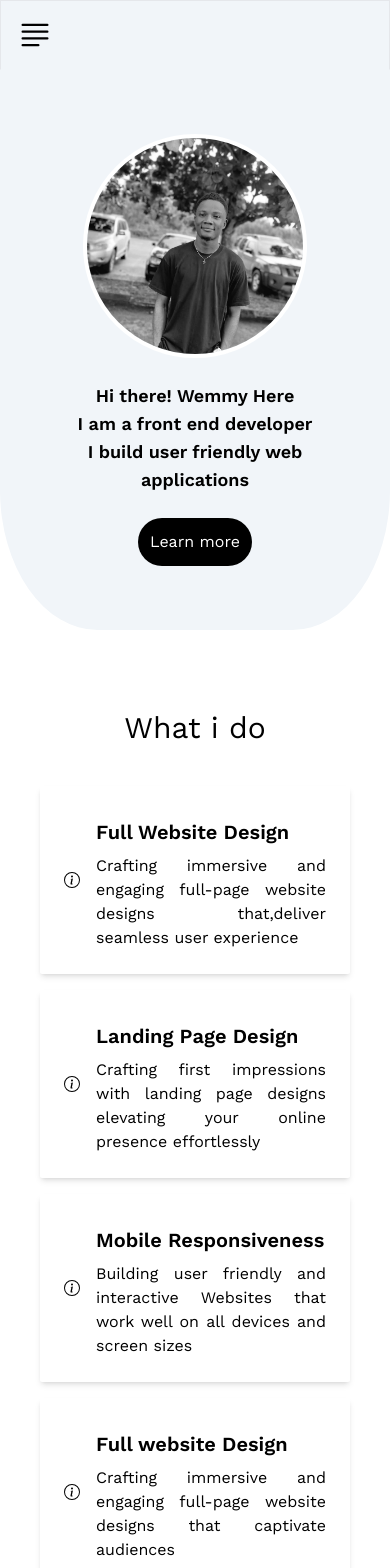
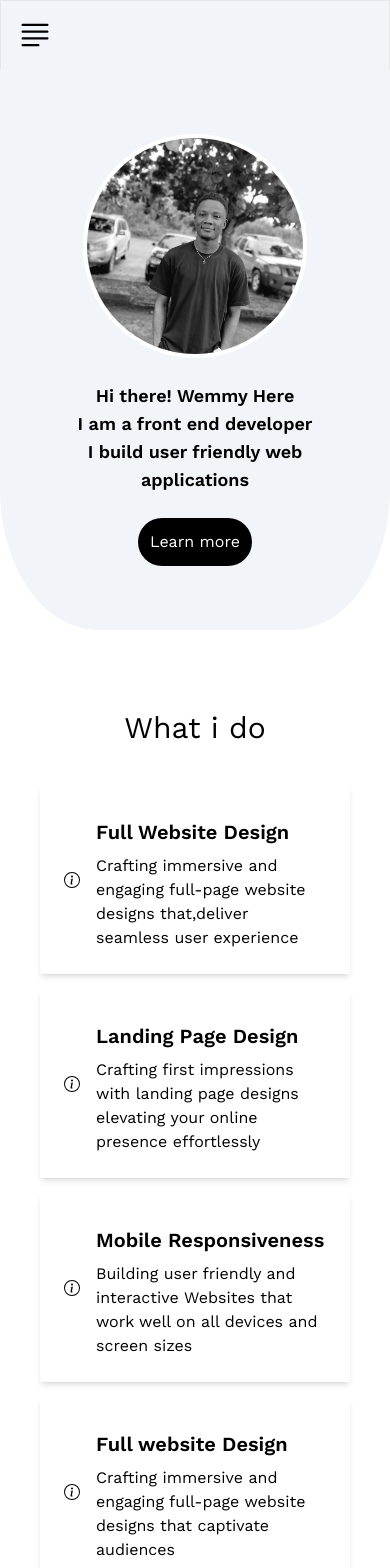
Before and after one commit to wemmy6673/wemmy.github.io, a React (Vite) app: page / in a window 390 px wide. Shown: the top 1568 px of the page. Built offline with nearby package versions, Linux system fonts and the light colour scheme.

Commit message:
Description

```diff
--- a/src/components/Description.jsx
+++ b/src/components/Description.jsx
@@ -26,7 +26,7 @@
     return(
         <div className='flex flex-col py-20'>
             <h1 className='text-3xl text-center'>What i do</h1>
-            <div className='grid grid-cols-1 gap-4 md:grid-cols-2 md:gap-10 p-10 md:p-20 text-justify'>
+            <div className='grid grid-cols-1 gap-4 md:grid-cols-2 md:gap-10 p-10 md:p-20 md:text-justify'>
                 {Specs.map((spec) => (
                     <div key={spec.id} className='flex flex-row space-x-4 shadow-md rounded-sm p-6 md:p-8 items-center'>
                         <div className='justify-center'>
```
